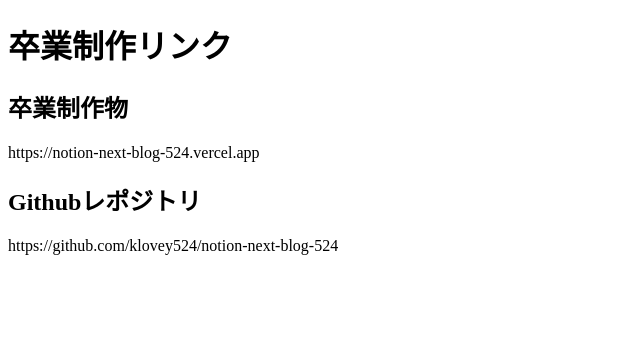
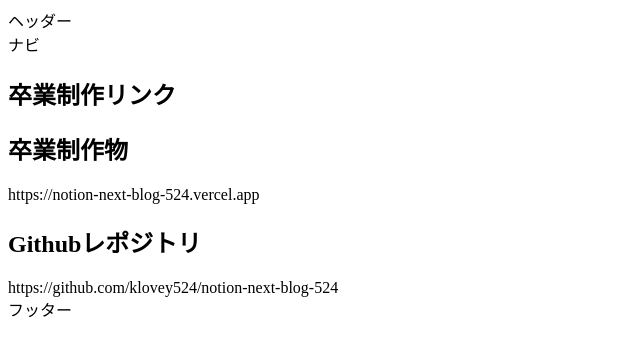
Before and after one commit to kkawailab/kasuga, a plain HTML site: page index.html in a window 1280 px wide. Shown: the whole page, without its empty margins (0-640 px from the left). Drawn offline with Linux system fonts and the light colour scheme.

Commit message:
Update index.html

```diff
--- a/index.html
+++ b/index.html
@@ -1,6 +1,35 @@
 <!DOCTYPE html>
+<html lang="ja">
+ <head>
+ <meta charset="utf-8">
+ <title>サイトタイトル</title>
+ <meta name="description" content="ディスクリプションを入力">
+ <meta name="viewport" content="width=device-width, initial-scale=1.0">
+ <link rel="stylesheet" href="style.css">
+ <!-- [if lt IE 9] -->
+ <script src="http://html5shiv.googlecode.com/svn/trunk/html5.js"></script>
+ <script src="http://css3-mediaqueries-js.googlecode.com/svn/trunk/css3-mediaqueries.js"></script>
+ <!-- [endif] -->
+ <script src="main.js"></script>
+ </head>
+ <body>
+ <!----- header----->
+ <header>ヘッダー</header>
+ <nav>ナビ</nav>
+ <!----- /header ----->
+
+ <!----- main ----->
+ <article>
 <h1>卒業制作リンク</h1>
 <h2>卒業制作物</h2>
 <a>https://notion-next-blog-524.vercel.app</a>
 <h2>Githubレポジトリ</h2>
 <a>https://github.com/klovey524/notion-next-blog-524</a>
+ </article>
+ <!----- /main ----->
+
+ <!----- footer ----->
+ <footer>フッター</footer>
+ <!----- /footer ----->
+ </body>
+</html>
```
